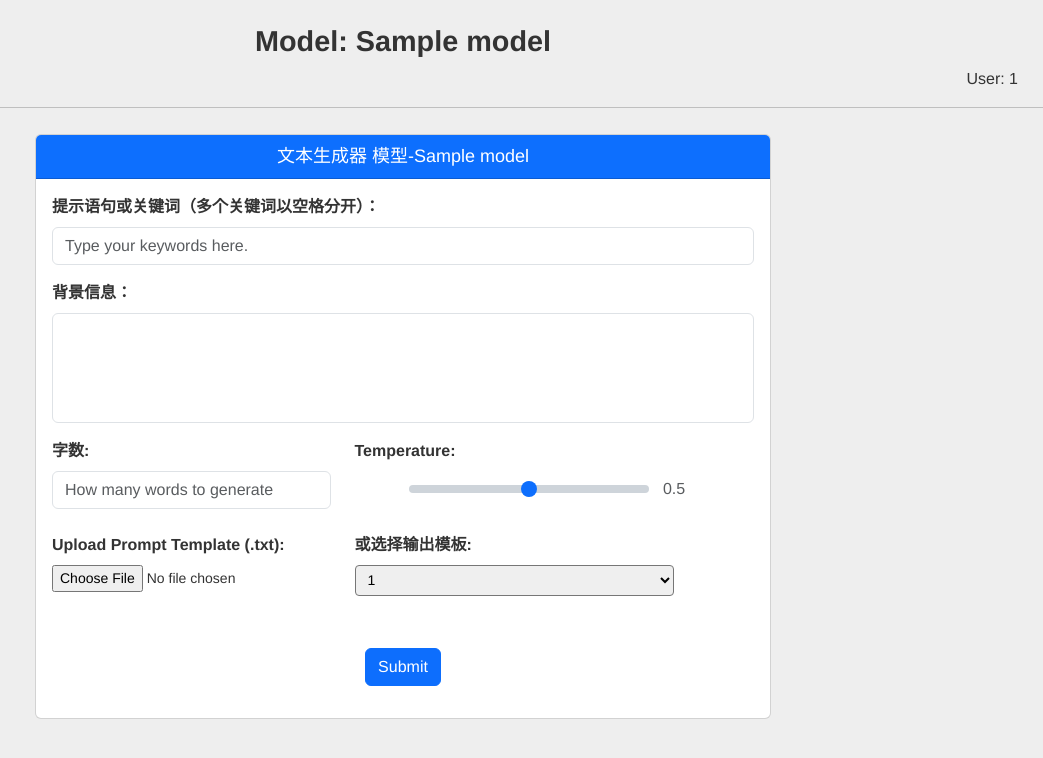
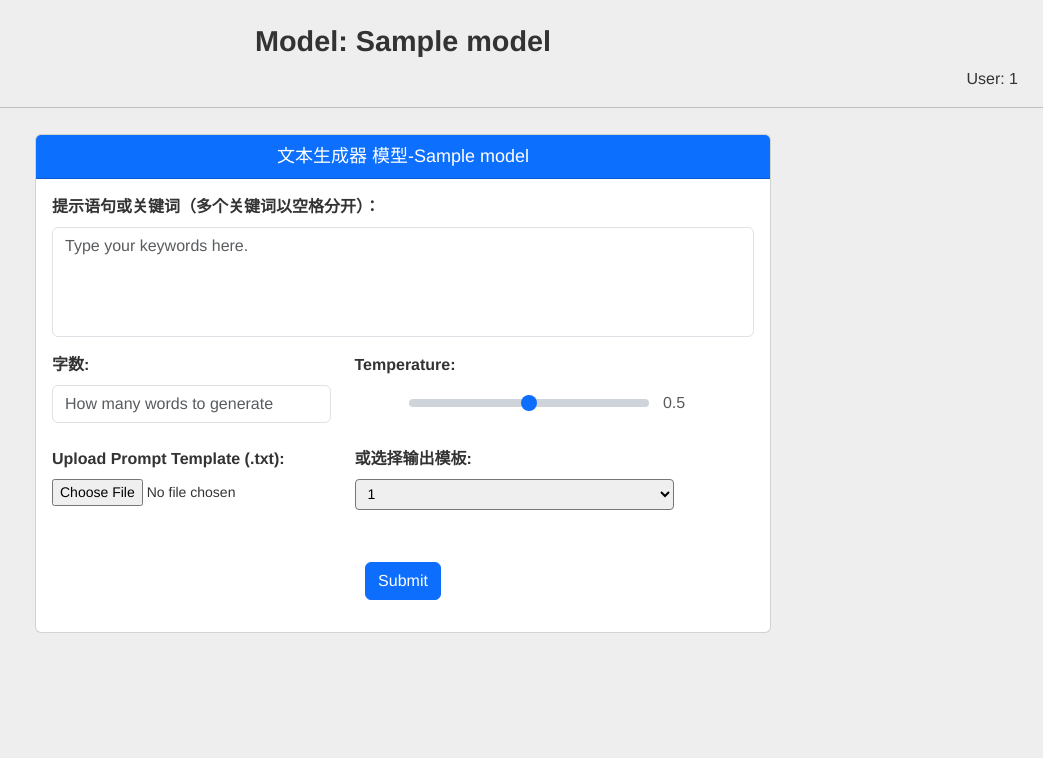
Before and after one commit to kangjian99/mygptweb_vercel, a Flask app: template api/templates/chat.html in a window 1280 px wide. Shown: the top 758 px of the page, without its empty margins (237-1280 px from the left). Run offline with Flask 3, Linux system fonts and the light colour scheme; the template is opened without the code that fills it: most values are stand-ins (such as "Sample title", 1, 10 or a date in 2020); some libraries are stand-ins or nearby versions.

Commit message:
Add files via upload

```diff
--- a/api/templates/chat.html
+++ b/api/templates/chat.html
@@ -38,15 +38,10 @@ User: {{ user_id}}<br>
                 <div class="card-body">
                     {% if message %} {{ message }} {% endif %}
                     <form method="post" id="question-form" onsubmit="submit.disabled=true" enctype="multipart/form-data">
-                            <div class="form-group">
+                        <div class="form-group">
                             <label for="question">提示语句或关键词（多个关键词以空格分开）：</label>
-                            <textarea id="question" name="question" placeholder="Type your keywords here." rows="1" class="form-control"></textarea>
+                            <textarea id="question" name="question" placeholder="Type your keywords here." rows="4" class="form-control"></textarea>
                         </div>
-                         <div class="form-group">
-                            <label for="context">背景信息：</label>
-                            <textarea id="context" name="context" placeholder="" rows="4" class="form-control"></textarea>
-                        </div>
-
 <div class="form-group">
   <div class="row">
     <div class="col-5">
@@ -129,7 +124,6 @@ User: {{ user_id}}<br>
 function resetPage() {
     // 清空 question 文本区域
     document.getElementById("question").value = "";
-    document.getElementById("context").value = "";
     // 清空 words 文本区域
     document.getElementById("words").value = "";
 }
@@ -178,7 +172,6 @@ let source;
 document.getElementById("question-form").addEventListener("submit", function(event) {
     event.preventDefault();
     var question = document.getElementById("question").value;
-    var context = document.getElementById("context").value;
     var temperature = document.getElementById("tem").value;
     var words = document.getElementById("words").value;
     var dropdown = document.getElementById("dropdown").value;
@@ -186,7 +179,6 @@ document.getElementById("question-form").addEventListener("submit", function(eve
 
     var formData = new FormData();
     formData.append("question", question);
-    formData.append("context", context);
     formData.append("temperature", temperature);
     formData.append("words", words);
     formData.append("dropdown", dropdown);
```
